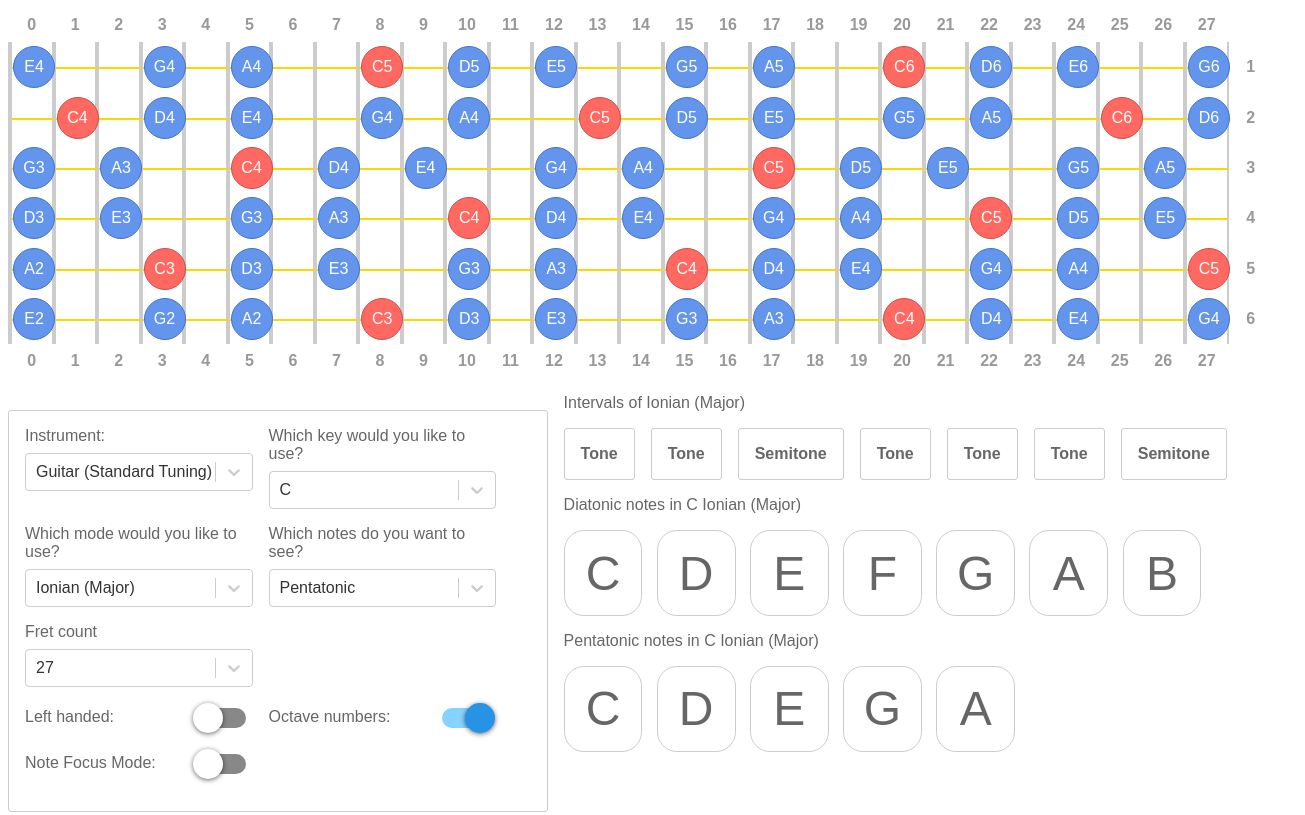
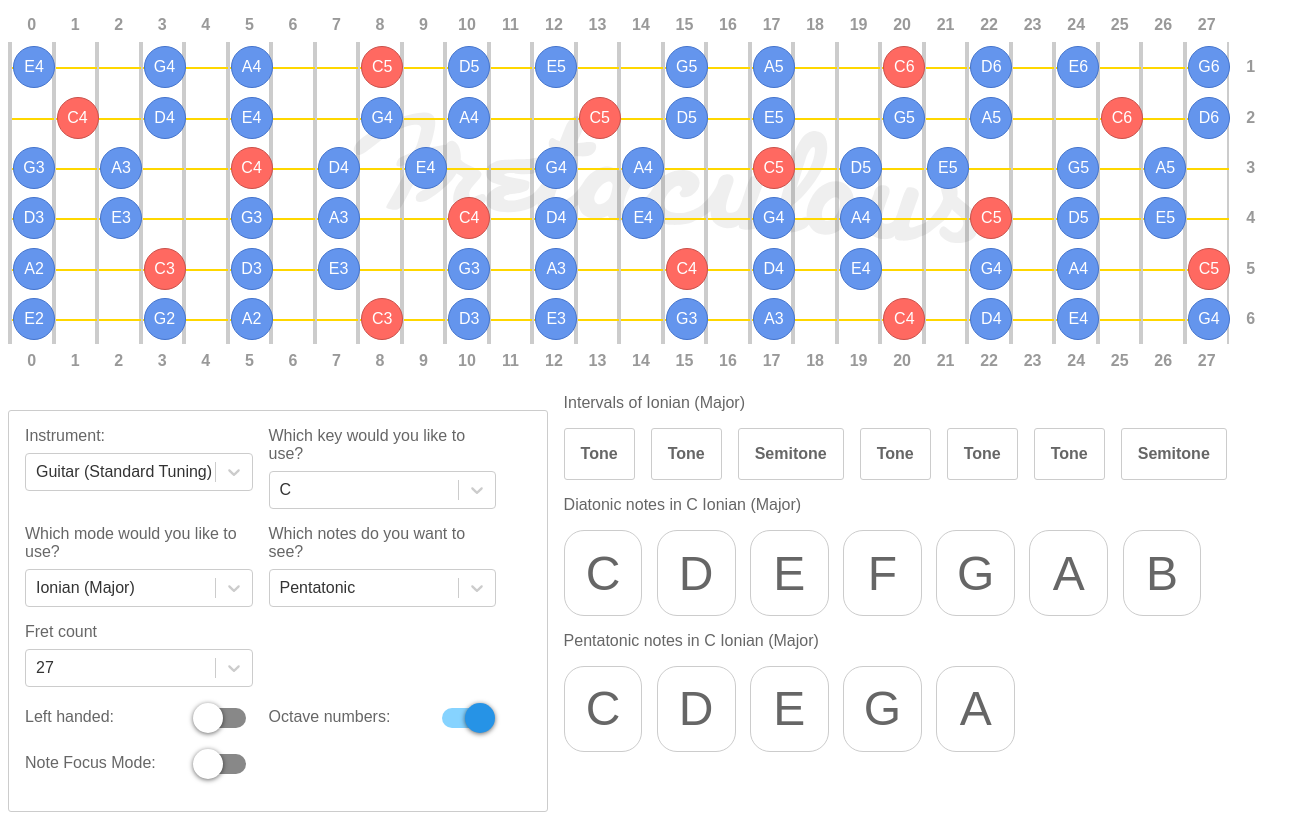
Before and after one commit to JamieDixon/scales-learning, a React app: page / in a window 1280 px wide. Shown: the top 815 px of the page, 1305 px wide, since content can reach past the window. Built offline with nearby package versions, Linux system fonts and the light colour scheme.

Commit message:
Add logo to fretboard

```diff
--- a/src/styles.css
+++ b/src/styles.css
@@ -5,9 +5,21 @@
 }
 
 table {
+  position: relative;
   table-layout: fixed;
   border-collapse: collapse;
   width: 100%;
+}
+
+table::before {
+  content: '';
+  position: absolute;
+  width: 100%;
+  height: 100%;
+  background: url('./images/logo.svg') 50% 30% no-repeat;
+	background-size: 50% auto;
+	opacity: 0.06;
+	transform: rotate(4deg);
 }
 
 table td {
@@ -194,9 +206,9 @@ tfoot tr th {
 }
 
 .what-do {
-	text-align: left;
+  text-align: left;
 }
 
 .what-do li {
-	margin-bottom: 0.3em;
+  margin-bottom: 0.3em;
 }
```
Also changed, not shown: src/images/logo.svg (added), 1 other file.
